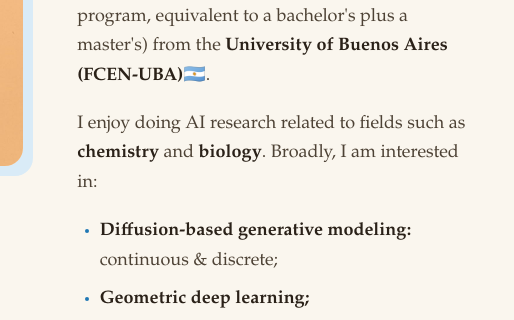
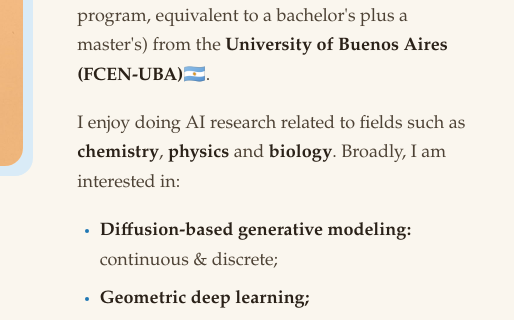
Before and after one commit to facumotta/facumotta.github.io, a plain HTML site: page index.html in a window 1280 px wide. Shown: the part 375-695 px from the top of the page, 512-1026 px from the left. Drawn offline with Linux system fonts and the light colour scheme.

Commit message:
Add olive FAM favicon and mention physics in the bio
Co-Authored-By: Claude Sonnet 5.5 <noreply@anthropic.com>

```diff
--- a/index.html
+++ b/index.html
@@ -28,6 +28,8 @@
     })();
   </script>
 
+  <link rel="icon" href="assets/img/favicon.svg" type="image/svg+xml">
+  <link rel="apple-touch-icon" href="assets/img/apple-touch-icon.png">
   <link rel="stylesheet" href="assets/css/style.css">
   <script defer src="assets/js/main.js"></script>
 </head>
@@ -82,7 +84,7 @@
             plus a master's) from the <strong>University of Buenos Aires (FCEN-UBA)</strong>🇦🇷.
           </p>
           <p>
-            I enjoy doing AI research related to fields such as <strong>chemistry</strong> and <strong>biology</strong>. Broadly, I am interested in:</p>
+            I enjoy doing AI research related to fields such as <strong>chemistry</strong>, <strong>physics</strong> and <strong>biology</strong>. Broadly, I am interested in:</p>
           <ul>
             <li><strong>Diffusion-based generative modeling:</strong> continuous & discrete;</li>
             <li><strong>Geometric deep learning;</strong></li>
```
Also changed, not shown: projects.html (+2 -0 lines), publications.html (+2 -0 lines), assets/img/apple-touch-icon.png (added), assets/img/favicon.svg (added).
